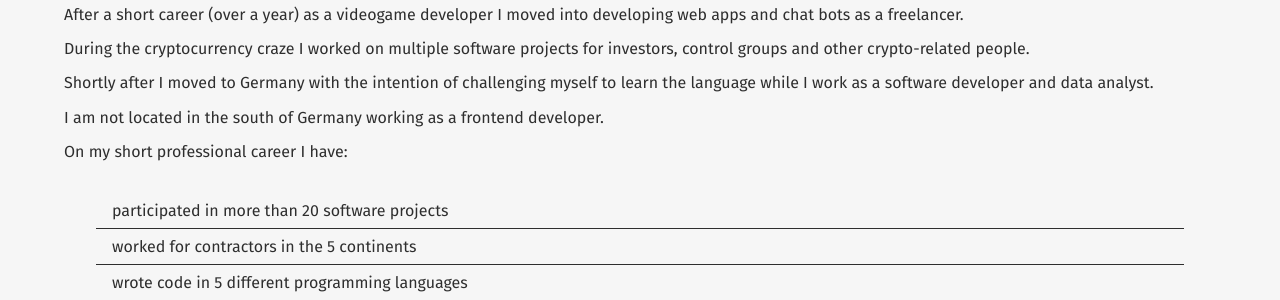
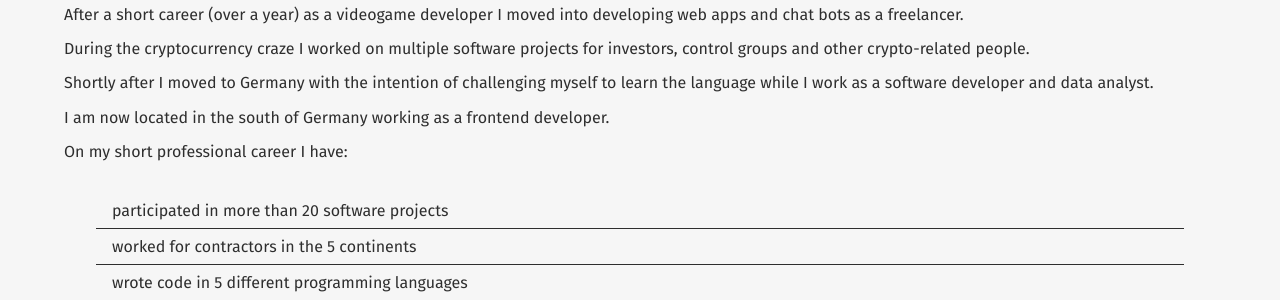
Before and after one commit to Alniarez/alniarez-web, a Jekyll site: the page built from about.md, in a window 1280 px wide and 1178 px high. Shown: the part 333-633 px from the top of the window. Built offline with Jekyll 4.4.1, drawn with Linux system fonts in a browser that asks for light colours; nearby versions of some CDN libraries.

Commit message:
Update about.md

```diff
--- a/about.md
+++ b/about.md
@@ -15,7 +15,7 @@ description: Hello, I'm Jorge Sierra, aka Alniarez. Learn a bit about me and obt
 	<p>After a short career (over a year) as a videogame developer I moved into developing web apps and chat bots as a freelancer.</p>
 	<p>During the cryptocurrency craze I worked on multiple software projects for investors, control groups and other crypto-related people.</p>
 	<p>Shortly after I moved to Germany with the intention of challenging myself to learn the language while I work as a software developer and data analyst.</p>
-	<p>I am not located in the south of Germany working as a frontend developer.</p>
+	<p>I am now located in the south of Germany working as a frontend developer.</p>
 	<p>On my short professional career I have:</p>
 	<ul class="ul">
 		<li>participated in more than 20 software projects</li>
```
